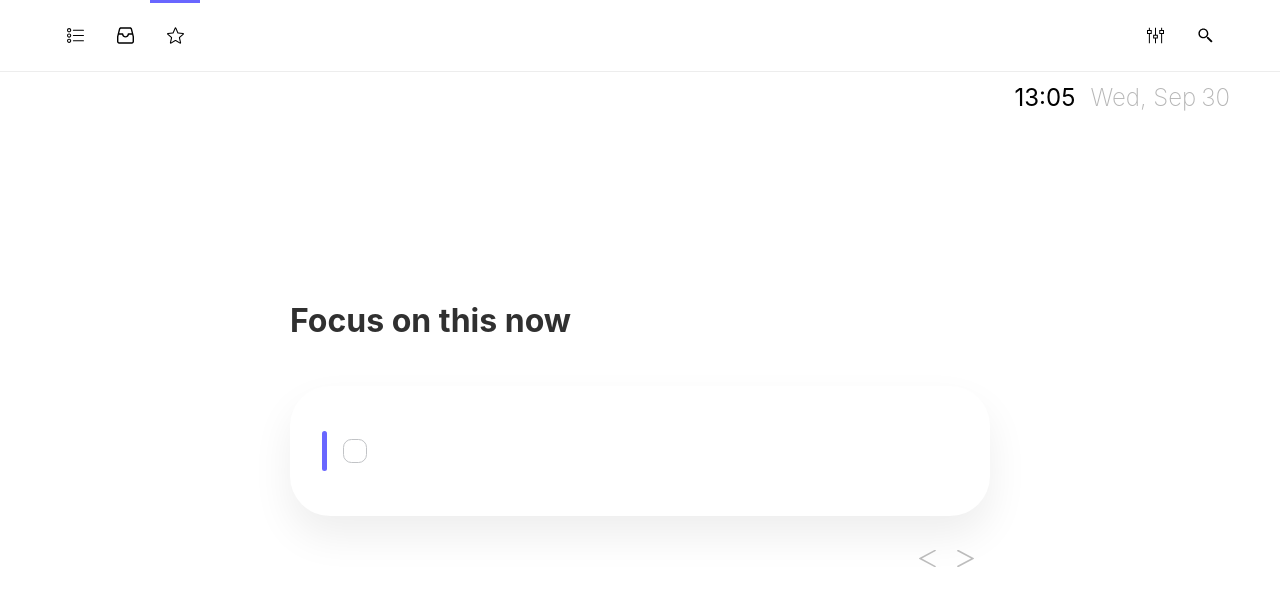
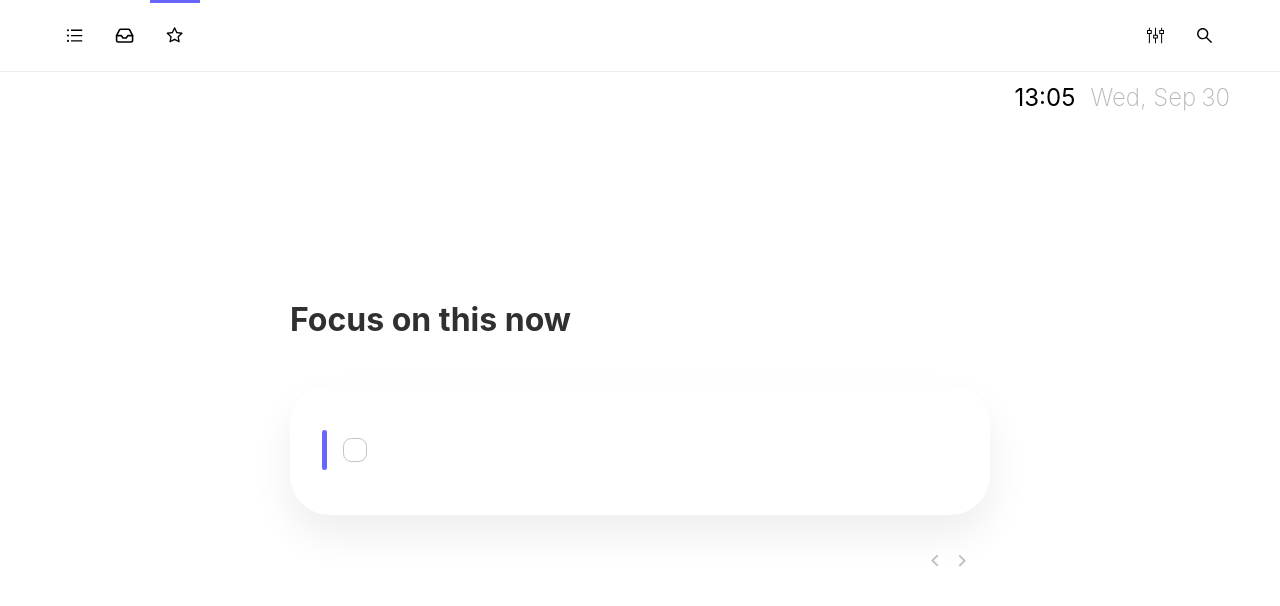
Before and after one commit to jinnn0/to-do, a React (Create React App) app: page /#/ in a window 1280 px wide. Shown: the top 606 px of the page. Built offline with nearby package versions, Linux system fonts and the light colour scheme.

Commit message:
Update Local icons to react icons

```diff
--- a/src/components/home/HomeMain.jsx
+++ b/src/components/home/HomeMain.jsx
@@ -1,6 +1,8 @@
 import React, { useContext } from "react";
-import { ReactComponent as ArrowBack } from "../../assets/icons/arrow-back.svg";
-import { ReactComponent as ArrowNext } from "../../assets/icons/arrow-next.svg";
+import * as MdIcons from "react-icons/md";
+
+// import { ReactComponent as ArrowBack } from "../../assets/icons/arrow-back.svg";
+// import { ReactComponent as ArrowNext } from "../../assets/icons/arrow-next.svg";
 import { GlobalContext } from "../../contexts/GlobalState";
 
 function HomeMain() {
@@ -23,12 +25,8 @@ function HomeMain() {
           {/* <span className="task">{FocusOnThisTodo.task}</span> */}
         </div>
         <div className="arrows flex">
-          <span className="arrow arrow-back">
-            <ArrowBack />
-          </span>
-          <span className="arrow arrow-next">
-            <ArrowNext />
-          </span>
+          <MdIcons.MdKeyboardArrowLeft className="arrow arrow-back" />
+          <MdIcons.MdKeyboardArrowRight className="arrow arrow-next" />
         </div>
       </div>
     </div>
--- a/src/components/monthly/HeaderMonthly.jsx
+++ b/src/components/monthly/HeaderMonthly.jsx
@@ -2,8 +2,7 @@ import React, { useContext } from "react";
 import { ReactComponent as Add } from "../../assets/icons/add.svg";
 import SelectView from "../shared/SelectView";
 import AddNewTodoForm from "../shared/AddNewTodoForm.jsx";
-import { MdKeyboardArrowLeft } from "react-icons/md";
-import { MdKeyboardArrowRight } from "react-icons/md";
+import * as MdIcons from "react-icons/md";
 import { GlobalContext } from "../../contexts/GlobalState";
 
 function HeaderMonthly({
@@ -22,11 +21,11 @@ function HeaderMonthly({
         </div>
 
         <div className="row-1__2 arrows">
-          <MdKeyboardArrowLeft
+          <MdIcons.MdKeyboardArrowLeft
             className="arrow arrow-back"
             onClick={moveToPrevMonth}
           />
-          <MdKeyboardArrowRight
+          <MdIcons.MdKeyboardArrowRight
             className="arrow arrow-next"
             onClick={moveToNextMonth}
           />
--- a/src/components/shared/Nav.jsx
+++ b/src/components/shared/Nav.jsx
@@ -1,9 +1,7 @@
 import React, { useContext } from "react";
-import { ReactComponent as List } from "../../assets/icons/list.svg";
-import { ReactComponent as Inbox } from "../../assets/icons/inbox.svg";
-import { ReactComponent as Star } from "../../assets/icons/star.svg";
 import { ReactComponent as Adjust } from "../../assets/icons/adjust.svg";
-import { ReactComponent as Search } from "../../assets/icons/search.svg";
+import * as AiIcons from "react-icons/ai";
+import { FiInbox } from "react-icons/fi";
 import { NavLink } from "react-router-dom";
 import { GlobalContext } from "../../contexts/GlobalState";
 
@@ -13,13 +11,13 @@ function Nav() {
   const Links = [
     {
       path: `/${selectedView}`,
-      icon: <List />
+      icon: <AiIcons.AiOutlineUnorderedList />
     },
     {
       path: "/inbox",
-      icon: <Inbox />
+      icon: <FiInbox />
     },
-    { path: "/", icon: <Star /> }
+    { path: "/", icon: <AiIcons.AiOutlineStar /> }
   ];
 
   return (
@@ -57,7 +55,7 @@ function Nav() {
             className="icon flex center"
             activeClassName=" selected"
           >
-            <Search />
+            <AiIcons.AiOutlineSearch />
           </NavLink>
         </li>
       </ul>
--- a/src/components/shared/TodoItem.jsx
+++ b/src/components/shared/TodoItem.jsx
@@ -1,6 +1,6 @@
 import React, { useContext } from "react";
-import { ReactComponent as More } from "../../assets/icons/more.svg";
-import { ReactComponent as Bin } from "../../assets/icons/bin.svg";
+import { CgTrash } from "react-icons/cg";
+import { AiOutlineMore } from "react-icons/ai";
 import { GlobalContext } from "../../contexts/GlobalState";
 
 function TodoItem({ todo, weekly }) {
@@ -46,8 +46,8 @@ function TodoItem({ todo, weekly }) {
         <span className="task">{todo.task}</span>
       </div>
       <div className="more">
-        <Bin className="bin" onClick={() => removeTodo(todo.id)} />
-        <More />
+        <CgTrash onClick={() => removeTodo(todo.id)} />
+        <AiOutlineMore />
       </div>
     </li>
   );
--- a/src/components/shared/TodoList.jsx
+++ b/src/components/shared/TodoList.jsx
@@ -32,10 +32,6 @@ function TodoList({ today, weekly }) {
     }
   };
 
-  for (let i = 0; i < 31; i++) {
-    // console.log("hello ", i, "->", i % 10)
-  }
-
   return (
     <ul className={"todo-list" + (weekly ? " sm" : "")}>
       {weekly ? (
--- a/src/styles/components/home.scss
+++ b/src/styles/components/home.scss
@@ -14,7 +14,7 @@
   height: 100vh;
   padding-top: 72px;
   position: relative;
-  // background-color: white;
+  background-color: white;
 
   .time-display {
     height: 50px;
@@ -84,10 +84,12 @@
 
         .arrow {
           cursor: pointer;
+          font-size: 1.5rem;
+          color: rgba(0, 0, 0, 0.233);
         }
 
         .arrow-back {
-          margin-right: 1.3rem;
+          margin-right: 0.2rem;
         }
       }
     }
--- a/src/styles/components/nav.scss
+++ b/src/styles/components/nav.scss
@@ -8,10 +8,18 @@
   z-index: 1;
   background-color: white;
 
-  background-color: rgba(255, 255, 255, 0.521);
-
   @media (min-width: 750px) {
     height: var(--nav-height-bg);
+  }
+
+  // nav link icons
+  svg {
+    color: black;
+    font-size: 1.1rem;
+
+    @media (min-width: 500px) {
+      font-size: 1.2rem;
+    }
   }
 
   .left,
--- a/src/styles/components/todo-list.scss
+++ b/src/styles/components/todo-list.scss
@@ -99,13 +99,18 @@
     display: flex;
     cursor: pointer;
 
-    .bin {
+    // bin / more icons
+    svg {
       margin: 0 1rem;
+    }
+
+    svg:hover {
+      color: $purple;
       transition: background-color 0.08s ease-in-out;
+    }
 
-      &:hover {
-        background-color: rgb(255, 171, 171);
-      }
+    svg:last-child {
+      margin: 0;
     }
   }
 
```
